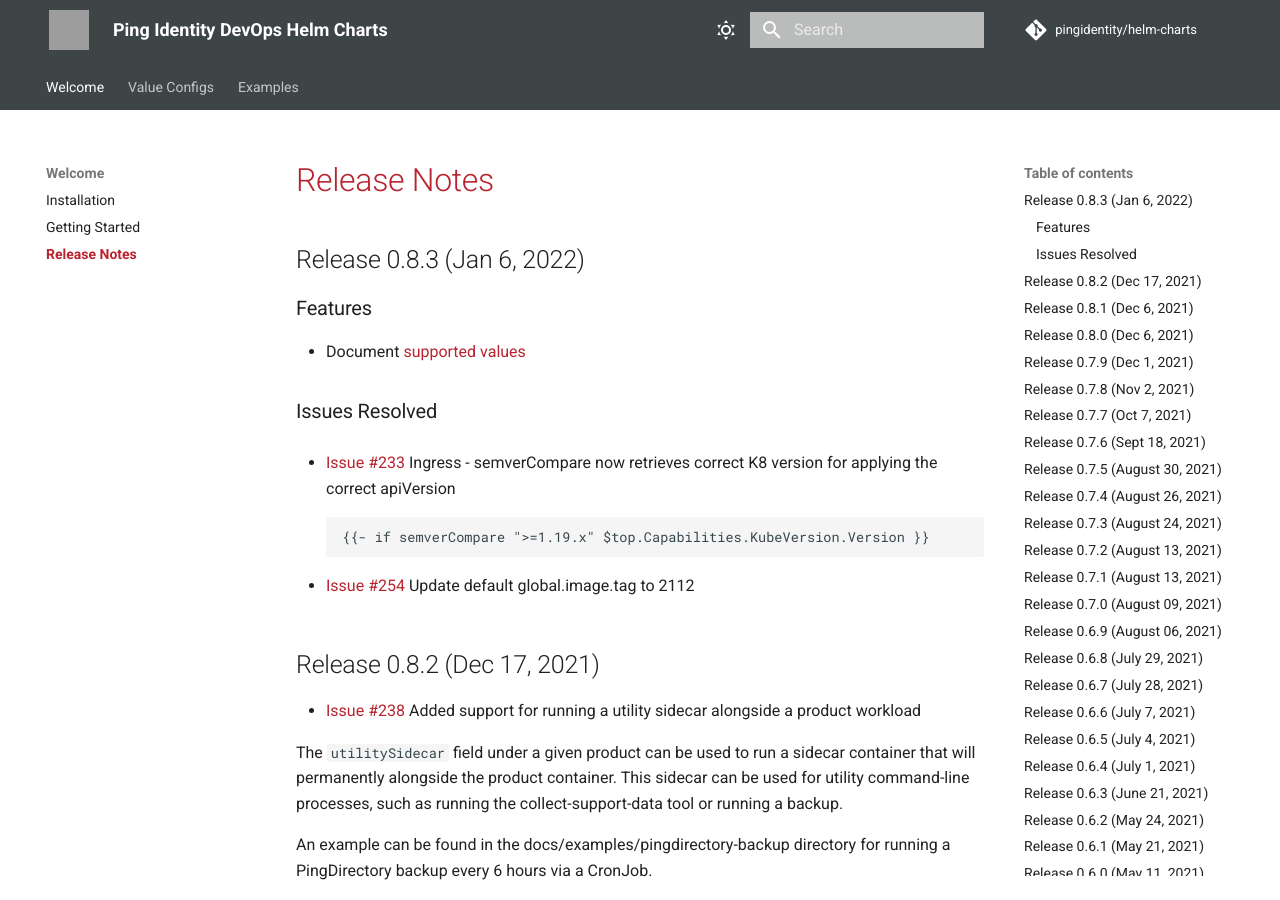
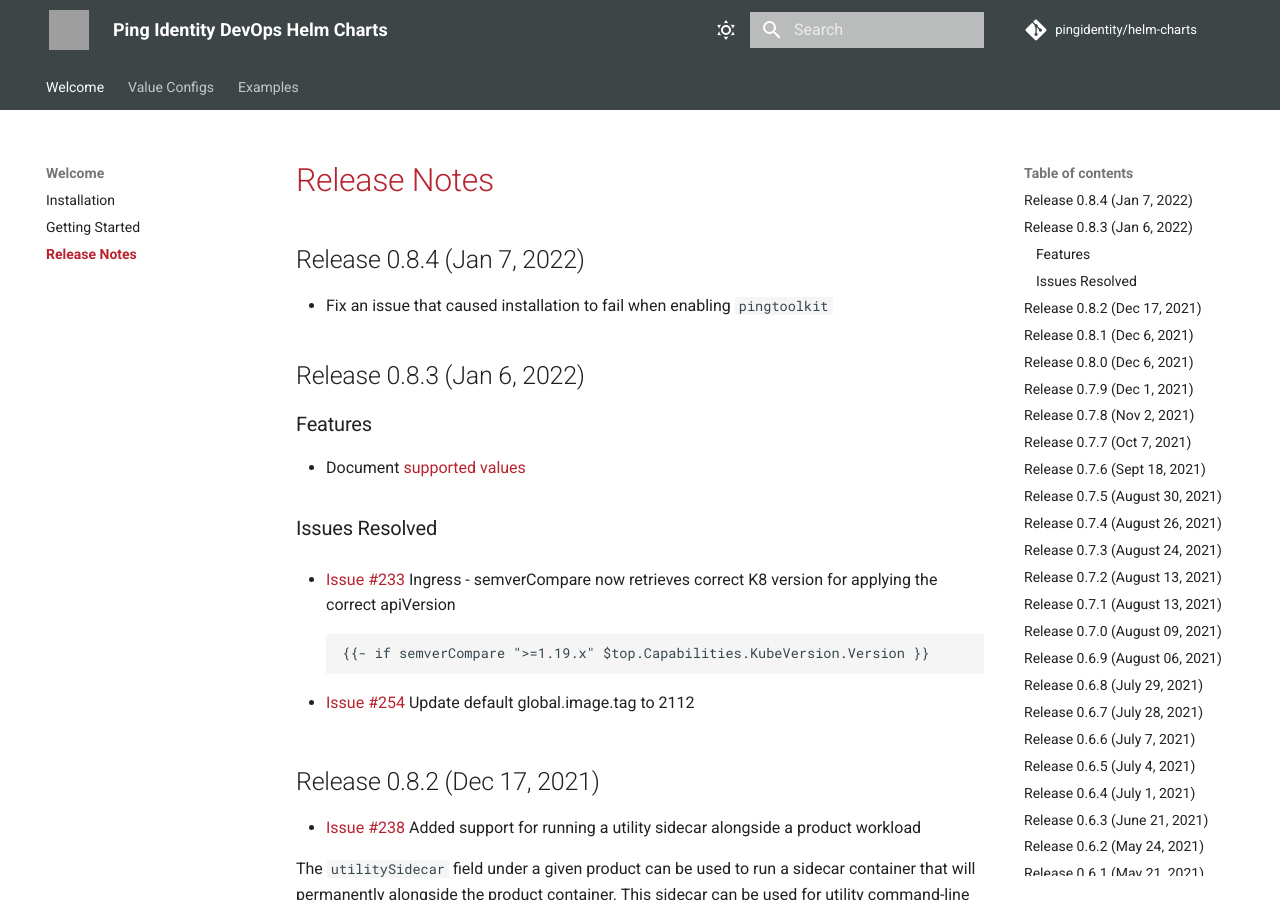
Before and after one commit to pingidentity/helm-charts, an MkDocs documentation site: the page built from docs/release-notes.md, in a window 1280 px wide and 900 px high. Built offline with MkDocs 1.6.1 and Material for MkDocs 9.7.7, drawn with Linux system fonts in a browser that asks for light colours; comment, search, counter and statistics services are not loaded; grey boxes are pictures that could not be loaded.

Commit message:
Release 0.8.4

```diff
--- a/docs/release-notes.md
+++ b/docs/release-notes.md
@@ -1,4 +1,8 @@
 # Release Notes
+
+## Release 0.8.4 (Jan 7, 2022)
+
+* Fix an issue that caused installation to fail when enabling `pingtoolkit`
 
 ## Release 0.8.3 (Jan 6, 2022)
 
```
Also changed, not shown: 1 other file.
